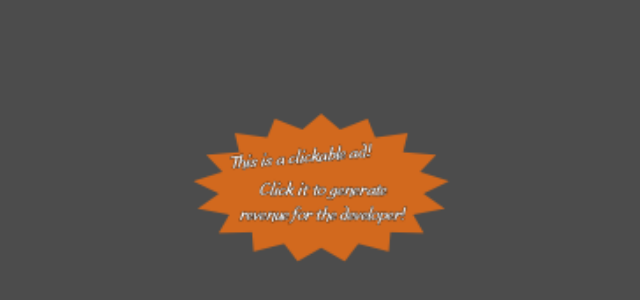
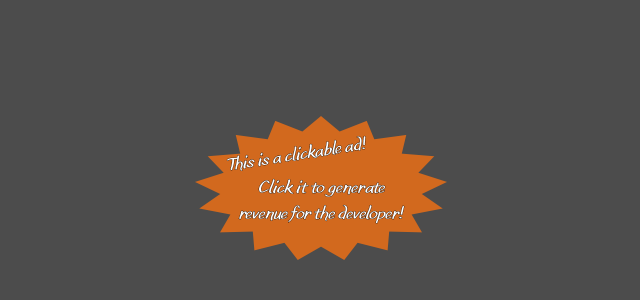
Before and after one commit to CodySivek/Ice-Puzzle-AdPage, a plain HTML site: page index.html in a window 1280 px wide. Shown: the part 210-510 px from the top of the page, without its empty margins (319-959 px from the left). Drawn offline with Linux system fonts and the light colour scheme.

Commit message:
Update index.html

```diff
--- a/index.html
+++ b/index.html
@@ -35,7 +35,7 @@
   <!-- Ice_Puzzle_Ad -->
   <div>
       <a href="https://otieu.com/4/9617443">
-          <img src="Ice_Puzzle_Ad_default.png" width="264" height="156">
+          <img src="Ice_Puzzle_Ad_HD.png" width="264" height="156">
       </a>
   </div>
 </body>
```
